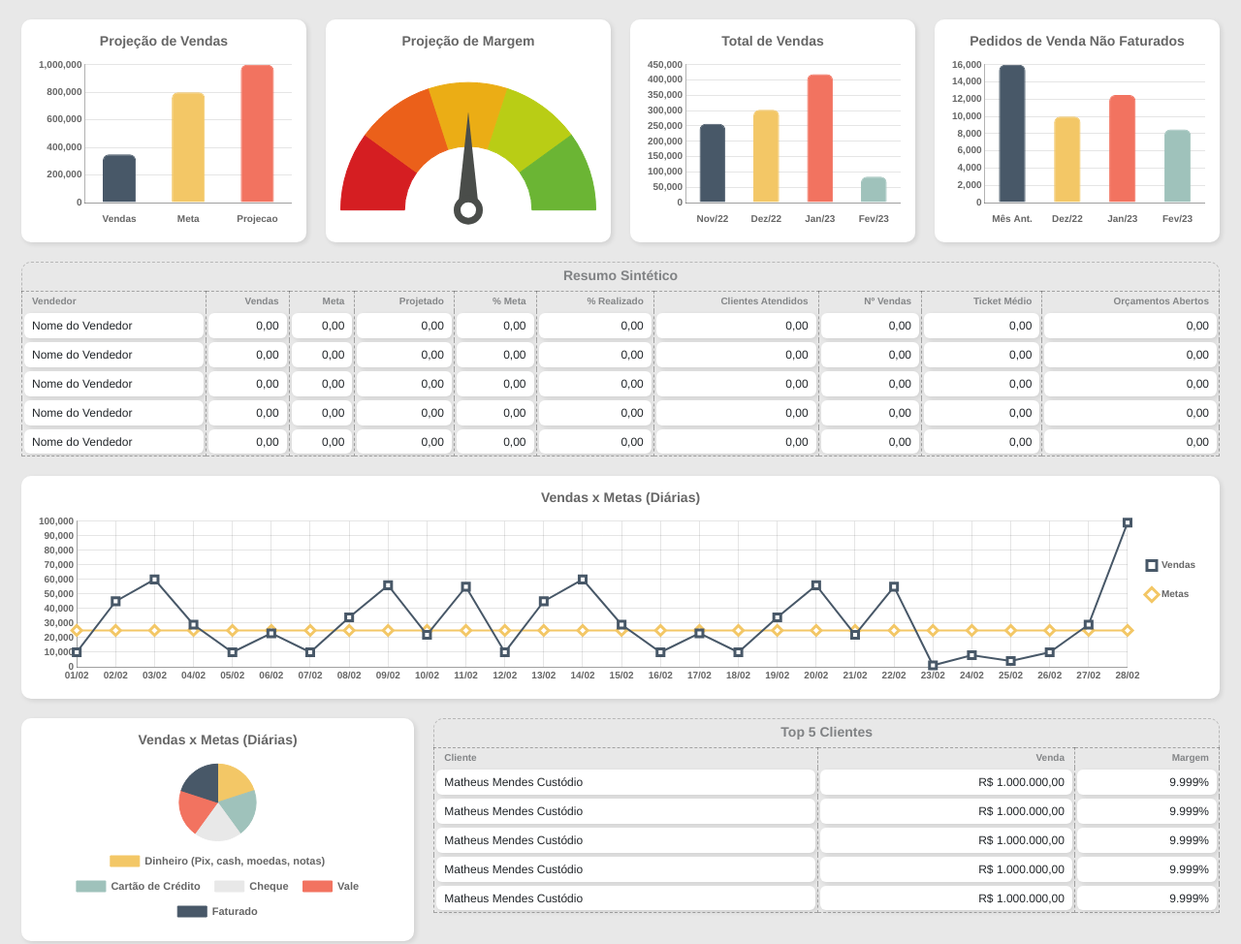
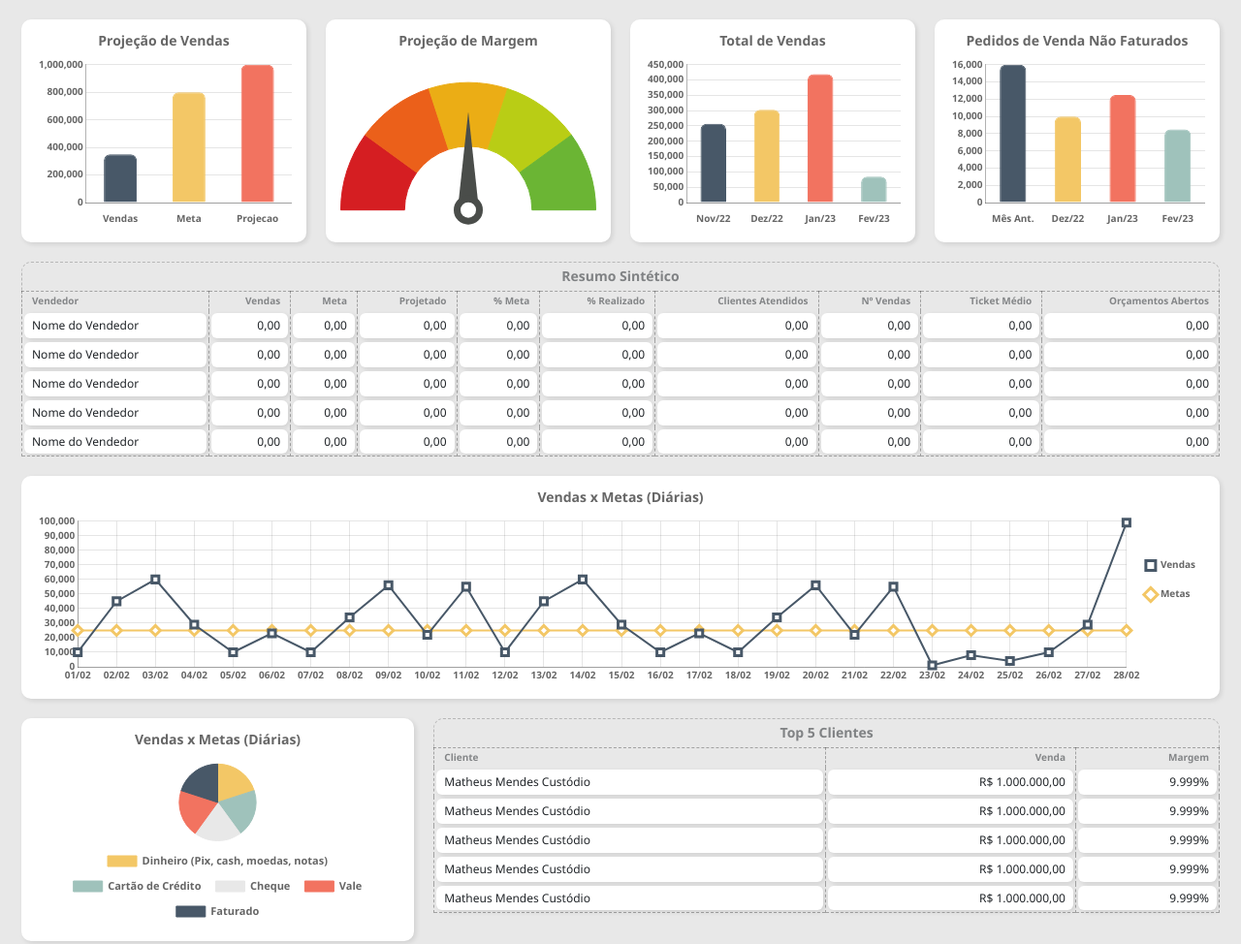
Before and after one commit to mendesmath/dashboard, a plain HTML site: page index.html in a window 1280 px wide. Shown: the whole page at 97% size. Drawn offline with nearby package versions, Linux system fonts and the light colour scheme.

Commit message:
adição da fonte SEGOE UI
adição da fonte SEGOE UI

```diff
--- a/css/styles.css
+++ b/css/styles.css
@@ -3,7 +3,7 @@
 /**********/
 body {
     background-color: #e8e8e8;
-    font-family: 'Helvetica Neue', 'Helvetica', 'Arial', 'sans-serif';
+    font-family: 'Segoe UI', 'Helvetica Neue', 'Helvetica', 'Arial', 'sans-serif';
     font-size: 12px;
 }
 
--- a/js/charts.js
+++ b/js/charts.js
@@ -1,4 +1,4 @@
-Chart.defaults.font.family = 'Helvetica Neue', 'Helvetica', 'Arial', 'sans-serif';
+Chart.defaults.font.family = 'Segoe UI', 'Helvetica Neue', 'Helvetica', 'Arial', 'sans-serif';
 Chart.defaults.font.size = 10;
 Chart.defaults.font.style = 'normal';
 Chart.defaults.font.weight = 'bold';
```
